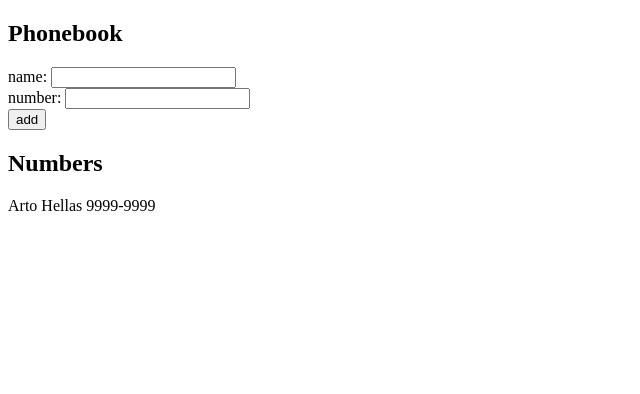
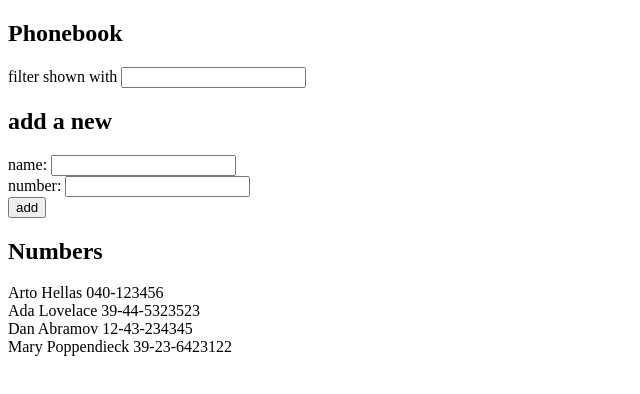
Before and after one commit to jquentino/fullstack-course, a React (Vite) app in the folder part2/phonebook/: page / in a window 1280 px wide. Shown: the top 394 px of the page, without its empty margins (0-640 px from the left). Built offline with nearby package versions, Linux system fonts and the light colour scheme.

Commit message:
forms modularization and add filter input

```diff
--- a/part2/phonebook/src/App.jsx
+++ b/part2/phonebook/src/App.jsx
@@ -1,17 +1,25 @@
 import { useState } from 'react'
 import { Contact } from './components/contact'
+import { FormsAdd } from './components/FormsAdd'
+import { Filter } from './components/Filter'
 
 
 const App = () => {
 
   const [persons, setPersonContact] = useState([
-    { name: 'Arto Hellas', number: '9999-9999' }
+    { name: 'Arto Hellas', number: '040-123456', id: 1 },
+    { name: 'Ada Lovelace', number: '39-44-5323523', id: 2 },
+    { name: 'Dan Abramov', number: '12-43-234345', id: 3 },
+    { name: 'Mary Poppendieck', number: '39-23-6423122', id: 4 }
   ])
+
   const [newName, setNewName] = useState('')
 
   const [newNumber, setNewNumber] = useState('')
 
-  const handleInputChange = (event) => {
+  const [newFilter, setFilter] = useState('')
+
+  const handleNameChange = (event) => {
     setNewName(event.target.value)
   }
 
@@ -19,7 +27,11 @@ const App = () => {
     setNewNumber(event.target.value)
   }
 
-  const handleSubmitName = (event) => {
+  const handleFilterChange = (event) => {
+    setFilter(event.target.value)
+  }
+
+  const handleSubmit = (event) => {
     event.preventDefault()
     const NameAreadyAdded = persons.some(
       (person) => person.name === newName
@@ -45,25 +57,32 @@ const App = () => {
     }
     // console.log(persons)
   }
+  const getContactToDisplay = (contacts, filterValue) => {
+      const contactsFiltered = contacts.filter(
+        (ctc) => ctc.name.toLowerCase().startsWith(filterValue.toLowerCase())
+      )
+      return (contactsFiltered.map(
+        (person, index) => <Contact
+          key={index}
+          name={person.name}
+          number={person.number}
+        />
+      ))
+  }
 
   return (
     <div>
       <h2>Phonebook</h2>
-      <form onSubmit={handleSubmitName}>
-        <div>
-          name: <input value={newName} onChange={handleInputChange} />
-        </div>
-        <div>
-          number: <input value={newNumber} onChange={handleNumberChange} />
-        </div>
-        <div>
-          <button type="submit">add</button>
-        </div>
-      </form>
+      <Filter value={newFilter} handleValueChange={handleFilterChange}/>
+      <FormsAdd
+        handleSubmit={handleSubmit}
+        newName={newName}
+        handleNameChange={handleNameChange}
+        newNumber={newNumber}
+        handleNumberChange={handleNumberChange}
+        />
       <h2>Numbers</h2>
-      {persons.map(
-        (person, index) => <Contact key={index} name={person.name} number={person.number} />
-      )}
+      {getContactToDisplay(persons, newFilter)}
     </div>
   )
 }
--- /dev/null
+++ b/part2/phonebook/src/components/Filter.jsx
@@ -0,0 +1,11 @@
+import React from 'react'
+
+export const Filter = ({value, handleValueChange}) => {
+  console.log('filtered value', value)
+  return (
+    <div>
+        filter shown with {}
+        <input value={value} onChange={handleValueChange} />
+    </div>
+  )
+}
--- /dev/null
+++ b/part2/phonebook/src/components/FormsAdd.jsx
@@ -0,0 +1,27 @@
+import React from 'react'
+
+export const FormsAdd = (
+	{
+		handleSubmit,
+		newName,
+		handleNameChange,
+		newNumber,
+		handleNumberChange
+	}) => {
+	return (
+    <div>
+      <h2>add a new</h2>
+      <form onSubmit={handleSubmit}>
+        <div>
+          name: <input value={newName} onChange={handleNameChange} />
+        </div>
+        <div>
+          number: <input value={newNumber} onChange={handleNumberChange} />
+        </div>
+        <div>
+          <button type="submit">add</button>
+        </div>
+      </form>
+    </div>
+	)
+}
```
